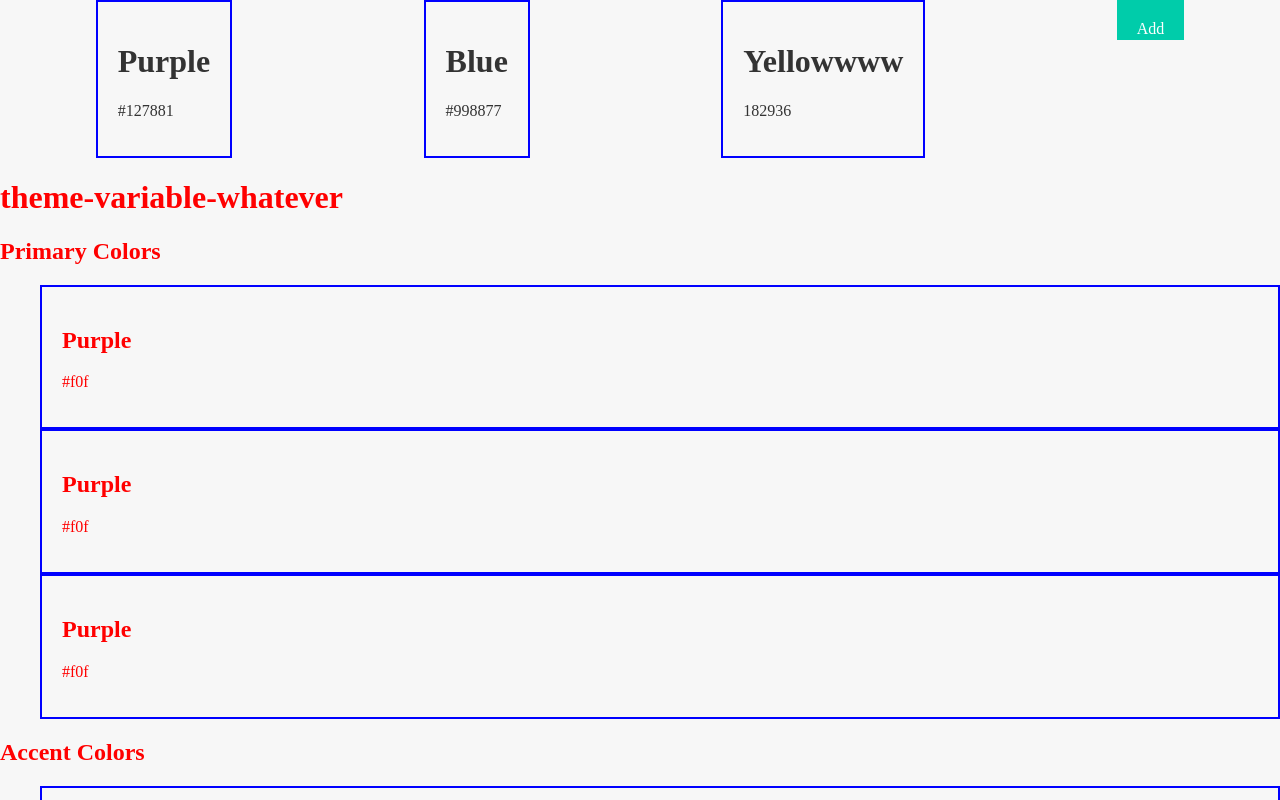
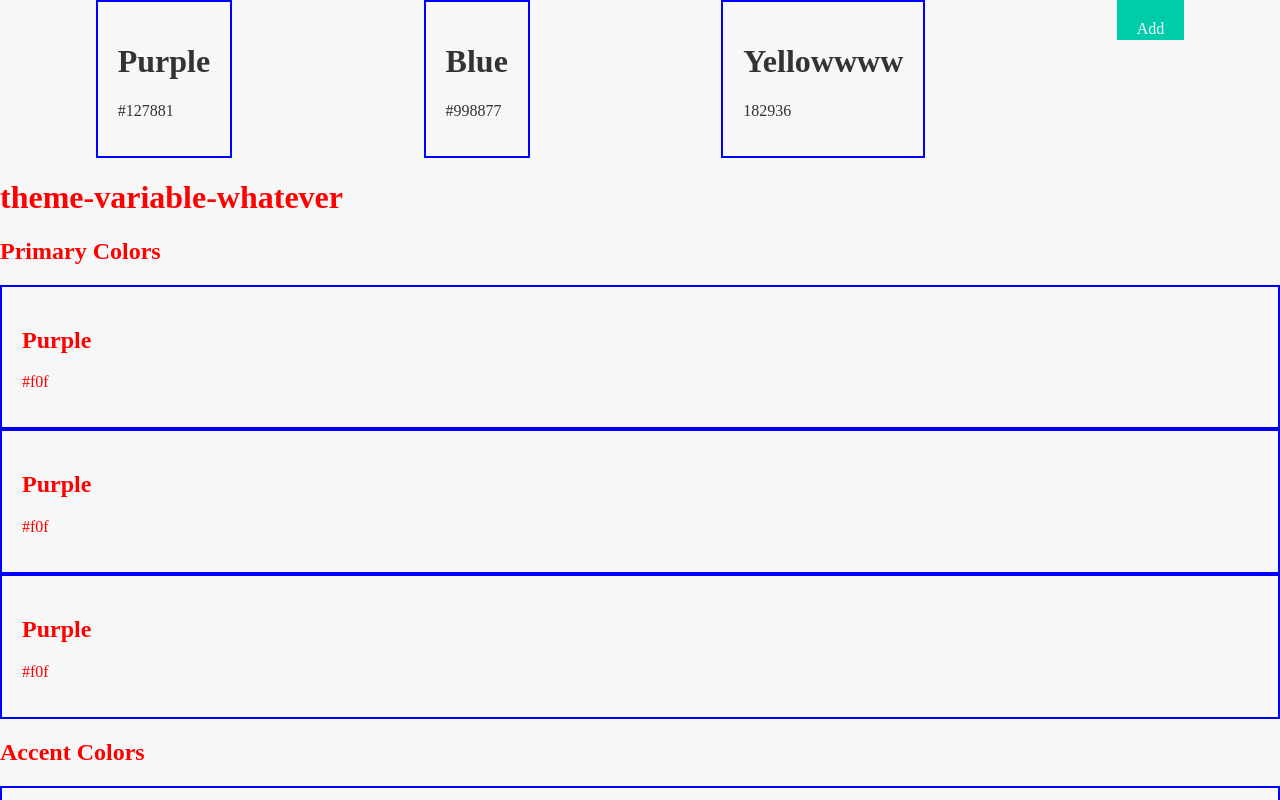
Before and after one commit to unumux/tg-site, a React (Create React App) app: page / in a window 1280 px wide. Shown: the top 800 px of the page. Built offline with nearby package versions, Linux system fonts and the light colour scheme.

Commit message:
Makes UL div

```diff
--- a/src/components/Themes.js
+++ b/src/components/Themes.js
@@ -19,7 +19,7 @@ const SectionHeading = styled.h1`
 
 `;
 
-const Swatches = styled.ul`
+const Swatches = styled.div`
 
 `;
 
```
